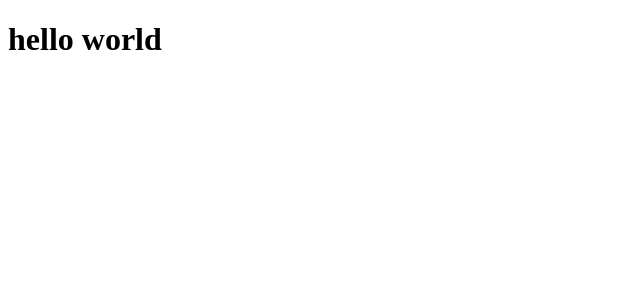
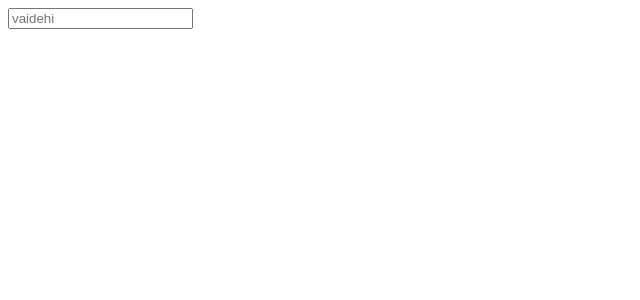
Before and after one commit to vaidehijadhav/react-form2, a React (Create React App) app: page / in a window 1280 px wide. Shown: the top 300 px of the page, without its empty margins (0-640 px from the left). Built offline with nearby package versions, Linux system fonts and the light colour scheme.

Commit message:
create input for name

```diff
--- a/src/App.js
+++ b/src/App.js
@@ -1,11 +1,24 @@
-import logo from './logo.svg';
+import React, {useState} from 'react';
 import './App.css';
 
 function App() {
+  const [formData, setFormData]= useState({
+    firstName: ""
+  })
+
+  function changeHandler(event){
+    const [name, value, checked, type]= event.target;
+
+    setFormData((prev)=>({...prev, [name]: value}));
+  }
   return (
-    <h1 className='text-7xl text-center'>
-      hello world
-    </h1>
+    <div className='flex flex-col items-center mt-2'>
+      <form>
+        <input type='text' placeholder='vaidehi'
+        name='firstName' id='firstName' value={formData.firstName}
+        onChange={changeHandler}/>
+      </form>
+    </div>
   );
 }
 
```
